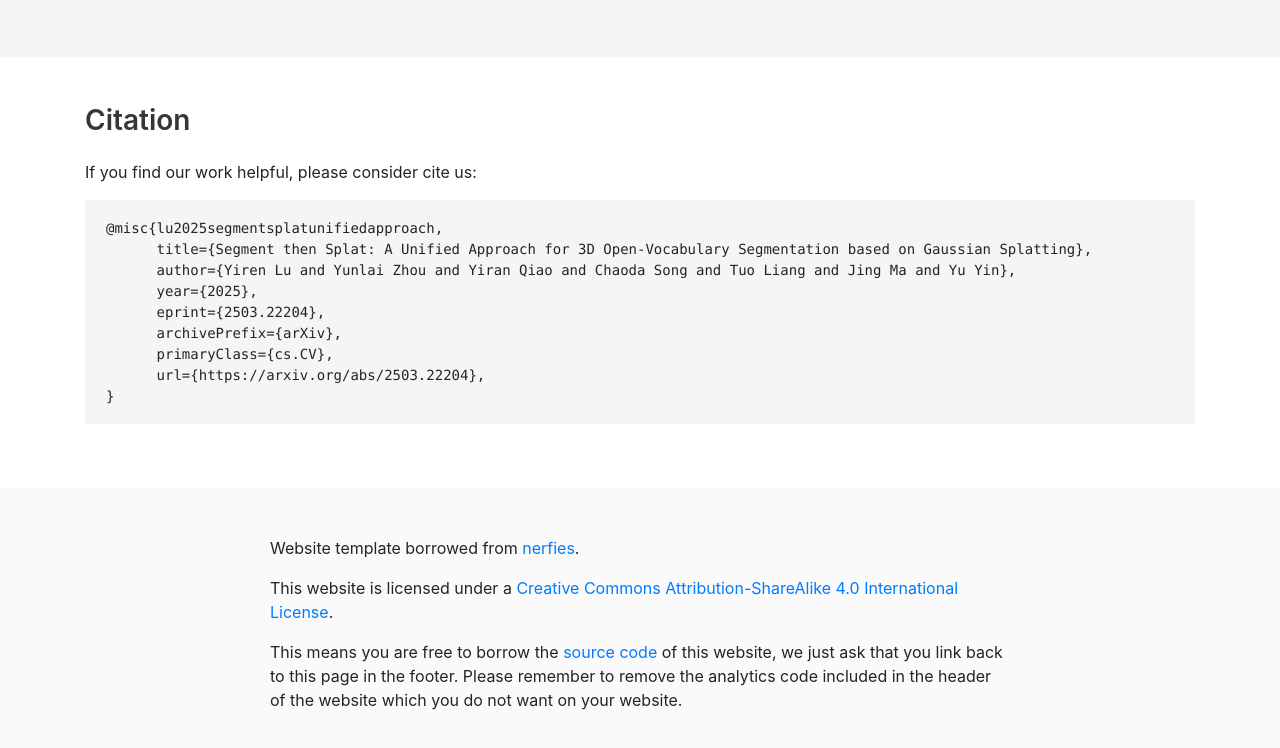
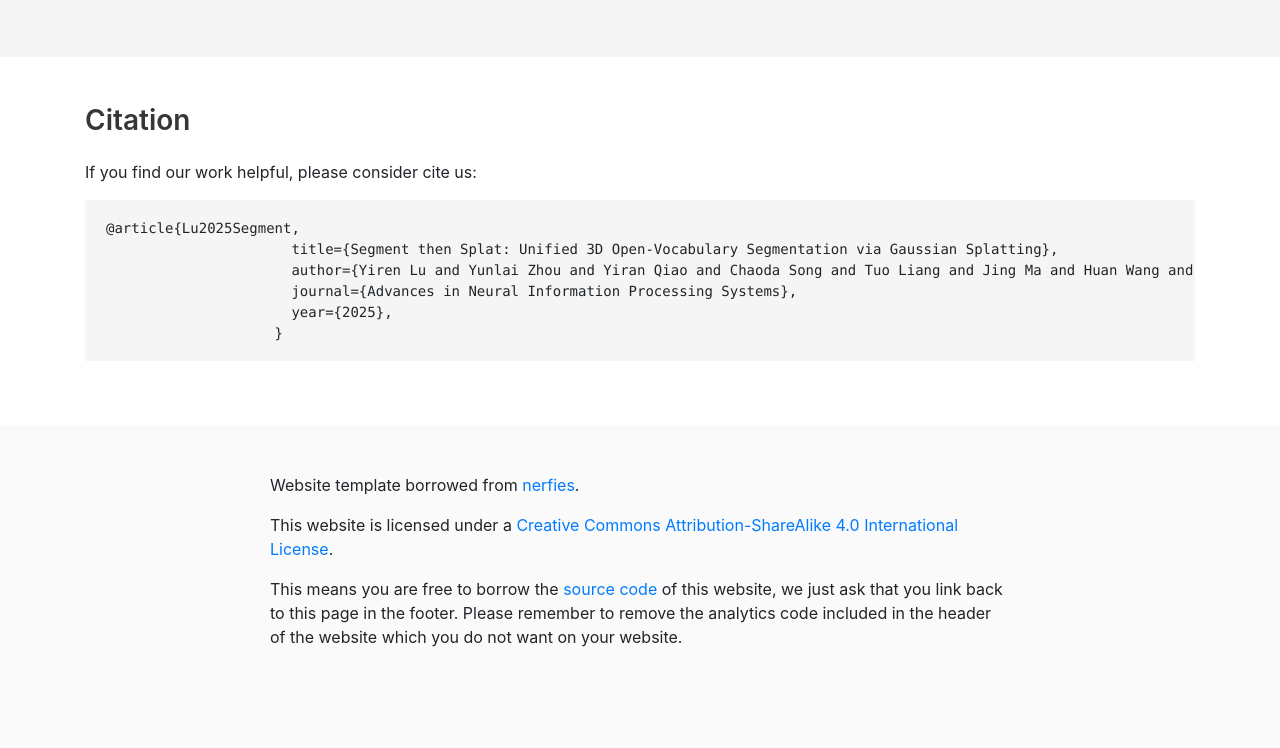
Before and after one commit to vulab-AI/Segment-then-Splat, a plain HTML site: page index.html in a window 1280 px wide. Shown: the part 4373-5121 px from the top of the page. Drawn offline with nearby package versions, Linux system fonts and the light colour scheme; a script that the page names is missing; some icons are missing; a web font is replaced by a local one.

Commit message:
Update citation format in index.html

```diff
--- a/index.html
+++ b/index.html
@@ -234,15 +234,12 @@
     <div class="container is-max-desktop content">
         <h2 class="title">Citation</h2>
         <p>If you find our work helpful, please consider cite us:</p>
-        <pre><code>@misc{lu2025segmentsplatunifiedapproach,
-      title={Segment then Splat: A Unified Approach for 3D Open-Vocabulary Segmentation based on Gaussian Splatting},
-      author={Yiren Lu and Yunlai Zhou and Yiran Qiao and Chaoda Song and Tuo Liang and Jing Ma and Yu Yin},
-      year={2025},
-      eprint={2503.22204},
-      archivePrefix={arXiv},
-      primaryClass={cs.CV},
-      url={https://arxiv.org/abs/2503.22204},
-}
+        <pre><code>@article{Lu2025Segment,
+                      title={Segment then Splat: Unified 3D Open-Vocabulary Segmentation via Gaussian Splatting},
+                      author={Yiren Lu and Yunlai Zhou and Yiran Qiao and Chaoda Song and Tuo Liang and Jing Ma and Huan Wang and Yu Yin},
+                      journal={Advances in Neural Information Processing Systems},
+                      year={2025},
+                    }
 </code></pre>
     </div>
 </section>
```
